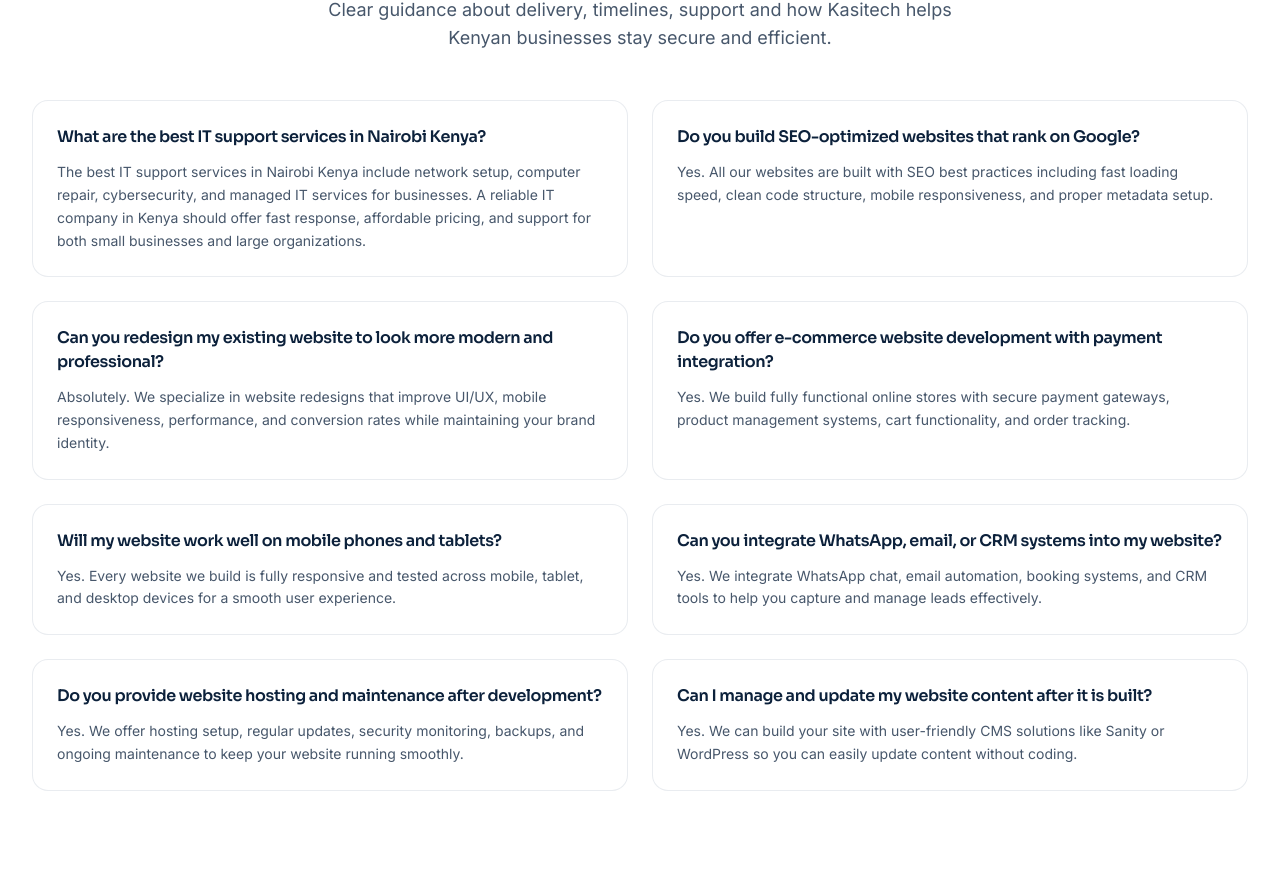
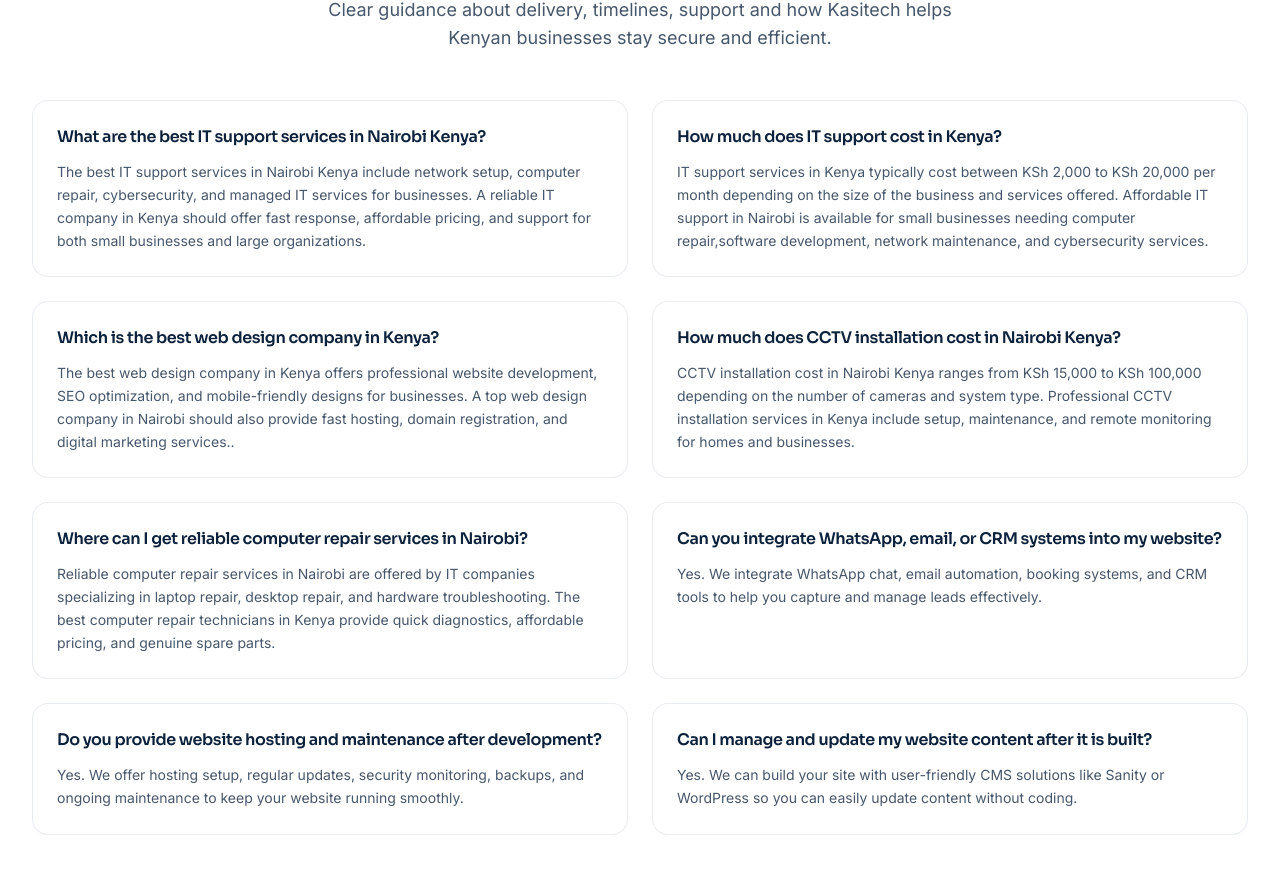
Before and after one commit to Bogita588/Kasitech-Solutions-Limited-Website, a React (Vite) app: page / in a window 1280 px wide. Shown: the part 5200-6073 px from the top of the page. Built offline with nearby package versions, Linux system fonts and the light colour scheme.

Commit message:
made changes

```diff
--- a/src/pages/Index.tsx
+++ b/src/pages/Index.tsx
@@ -22,20 +22,20 @@ const faqItems = [
     answer: 'The best IT support services in Nairobi Kenya include network setup, computer repair, cybersecurity, and managed IT services for businesses. A reliable IT company in Kenya should offer fast response, affordable pricing, and support for both small businesses and large organizations.'
   },
   {
-    question: 'Do you build SEO-optimized websites that rank on Google?',
-    answer: 'Yes. All our websites are built with SEO best practices including fast loading speed, clean code structure, mobile responsiveness, and proper metadata setup.'
+    question: 'How much does IT support cost in Kenya?',
+    answer: 'IT support services in Kenya typically cost between KSh 2,000 to KSh 20,000 per month depending on the size of the business and services offered. Affordable IT support in Nairobi is available for small businesses needing computer repair,software development, network maintenance, and cybersecurity services.'
   },
   {
-    question: 'Can you redesign my existing website to look more modern and professional?',
-    answer: 'Absolutely. We specialize in website redesigns that improve UI/UX, mobile responsiveness, performance, and conversion rates while maintaining your brand identity.'
+    question: 'Which is the best web design company in Kenya?',
+    answer: 'The best web design company in Kenya offers professional website development, SEO optimization, and mobile-friendly designs for businesses. A top web design company in Nairobi should also provide fast hosting, domain registration, and digital marketing services..'
   },
   {
-    question: 'Do you offer e-commerce website development with payment integration?',
-    answer: 'Yes. We build fully functional online stores with secure payment gateways, product management systems, cart functionality, and order tracking.'
+    question: 'How much does CCTV installation cost in Nairobi Kenya?',
+    answer: 'CCTV installation cost in Nairobi Kenya ranges from KSh 15,000 to KSh 100,000 depending on the number of cameras and system type. Professional CCTV installation services in Kenya include setup, maintenance, and remote monitoring for homes and businesses.'
   },
   {
-    question: 'Will my website work well on mobile phones and tablets?',
-    answer: 'Yes. Every website we build is fully responsive and tested across mobile, tablet, and desktop devices for a smooth user experience.'
+    question: 'Where can I get reliable computer repair services in Nairobi?',
+    answer: 'Reliable computer repair services in Nairobi are offered by IT companies specializing in laptop repair, desktop repair, and hardware troubleshooting. The best computer repair technicians in Kenya provide quick diagnostics, affordable pricing, and genuine spare parts.'
   },
   {
     question: 'Can you integrate WhatsApp, email, or CRM systems into my website?',
```
